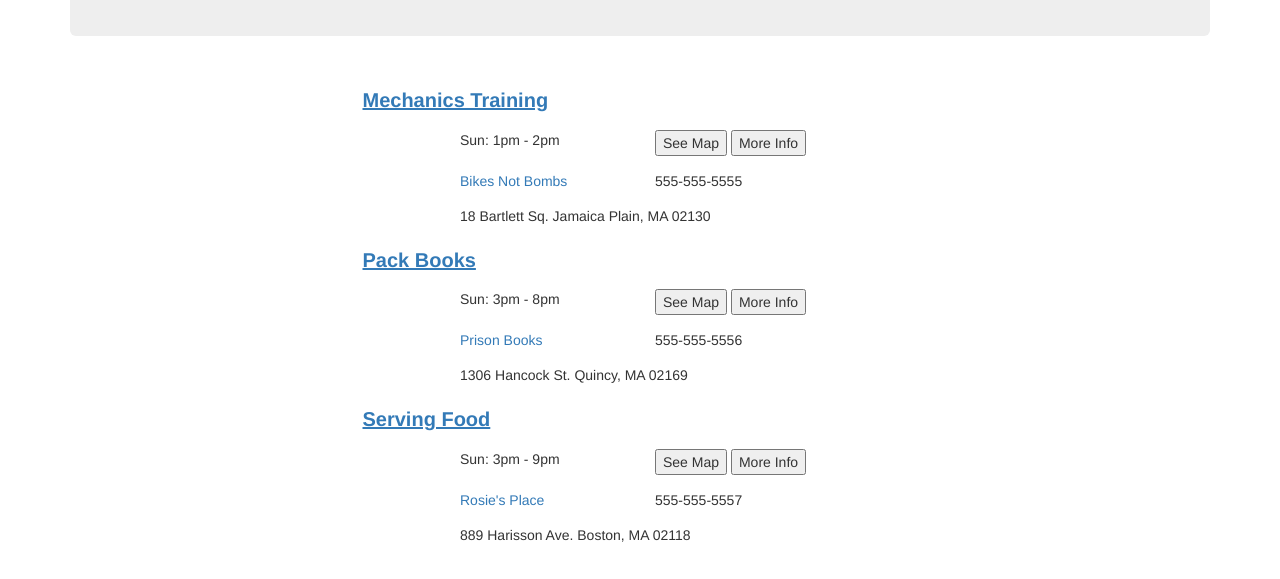
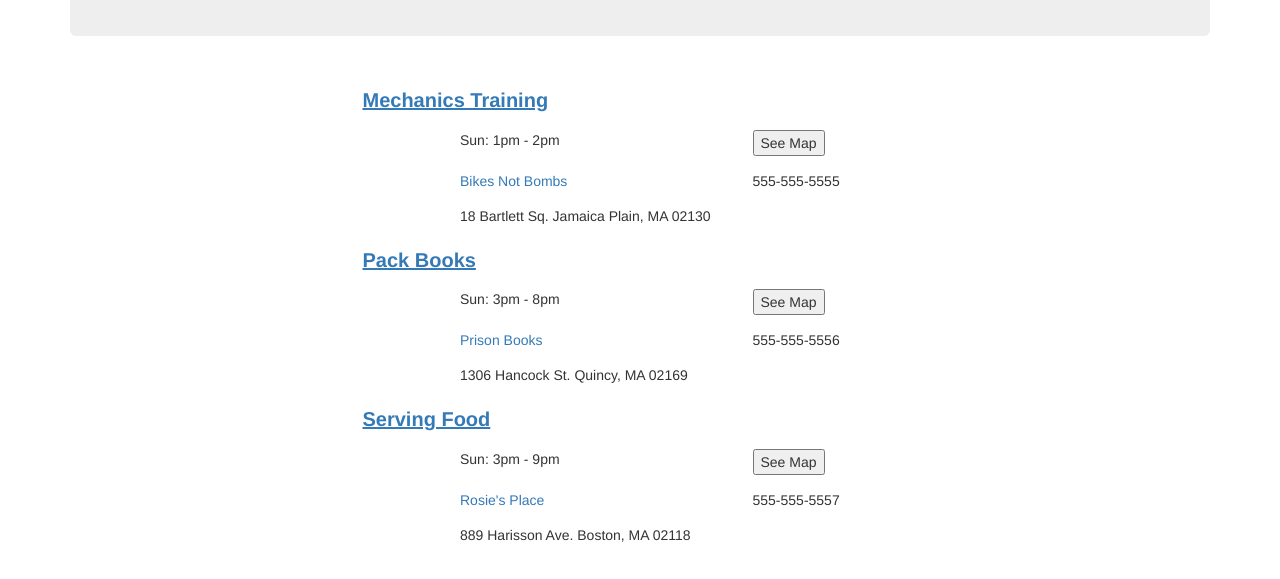
Before and after one commit to 99-victors/GR4, a plain HTML site: page contents/Search/voluntariSearch.html in a window 1280 px wide. Shown: the part 123-702 px from the top of the page. Drawn offline with nearby package versions, Linux system fonts and the light colour scheme.

Commit message:
removed see more buttons

```diff
--- a/contents/Search/voluntariSearch.html
+++ b/contents/Search/voluntariSearch.html
@@ -27,12 +27,12 @@
     </div>
     <div class="row entry">
         <div class="col-md-4"></div>
-        <div class="col-md-2">Sun: 1pm - 2pm</div>
-        <div class="col-md-2"><button>See Map</button> <button>More Info</button></div>
+        <div class="col-md-3">Sun: 1pm - 2pm</div>
+        <div class="col-md-2"><button>See Map</button></div>
     </div>
     <div class="row entry">
         <div class="col-md-4"></div>
-        <div class="col-md-2"><a class="organization">Bikes Not Bombs</a></div>
+        <div class="col-md-3"><a class="organization">Bikes Not Bombs</a></div>
         <div class="col-md-2">555-555-5555</div>
     </div>
     <div class="row entry">
@@ -46,12 +46,12 @@
     </div>
     <div class="row entry">
         <div class="col-md-4"></div>
-        <div class="col-md-2">Sun: 3pm - 8pm</div>
-        <div class="col-md-2"><button>See Map</button> <button>More Info</button></div>
+        <div class="col-md-3">Sun: 3pm - 8pm</div>
+        <div class="col-md-2"><button>See Map</button></div>
     </div>
     <div class="row entry">
         <div class="col-md-4"></div>
-        <div class="col-md-2"><a class="organization">Prison Books</a></div>
+        <div class="col-md-3"><a class="organization">Prison Books</a></div>
         <div class="col-md-2">555-555-5556</div>
     </div>
     <div class="row entry">
@@ -65,12 +65,12 @@
     </div>
     <div class="row entry">
         <div class="col-md-4"></div>
-        <div class="col-md-2">Sun: 3pm - 9pm</div>
-        <div class="col-md-2"><button>See Map</button> <button>More Info</button></div>
+        <div class="col-md-3">Sun: 3pm - 9pm</div>
+        <div class="col-md-2"><button>See Map</button> </div>
     </div>
     <div class="row entry">
         <div class="col-md-4"></div>
-        <div class="col-md-2"><a class="organization">Rosie's Place</a></div>
+        <div class="col-md-3"><a class="organization">Rosie's Place</a></div>
         <div class="col-md-2">555-555-5557</div>
     </div>
     <div class="row entry">
--- a/contents/Search/voluntariSearch.js
+++ b/contents/Search/voluntariSearch.js
@@ -81,12 +81,12 @@
     "<div class=\"row entry\">" +
         "<div class=\"col-md-4\"></div>"+
         "<div class=\"col-md-2\">Mon: 2pm - 7pm</div>"+
-        "<div class=\"col-md-2\"><button>See Map</button> <button>More Info</button></div>"+
+        "<div class=\"col-md-2\"><button>See Map</button></div>"+
     "</div>"+
     "<div class=\"row entry\">"+
         "<div class=\"col-md-4\"></div>"+
         "<div class=\"col-md-2\"><a class=\"organization\" href=\"../Organization Page/organization.html\">Cambridge Women's Center</a></div>"+
-        "<div class=\"col-md-2\">555-555-5556</div>"+
+        "<div class=\"col-md-2\">617-555-5555</div>"+
     "</div>"+
     "<div class=\"row entry\">"+
         "<div class=\"col-md-4\"></div>"+
@@ -100,12 +100,12 @@
     "<div class=\"row entry\">" +
         "<div class=\"col-md-4\"></div>"+
         "<div class=\"col-md-2\">Tues: 10am - 12pm</div>"+
-        "<div class=\"col-md-2\"><button>See Map</button> <button>More Info</button></div>"+
+        "<div class=\"col-md-2\"><button>See Map</button></div>"+
     "</div>"+
     "<div class=\"row entry\">"+
         "<div class=\"col-md-4\"></div>"+
         "<div class=\"col-md-2\"><a class=\"organization\" href=\"../Organization Page/organization.html\">Cambridge Women's Center</a></div>"+
-        "<div class=\"col-md-2\">555-555-5556</div>"+
+        "<div class=\"col-md-2\">617-555-5555</div>"+
     "</div>"+
     "<div class=\"row entry\">"+
         "<div class=\"col-md-4\"></div>"+
```
